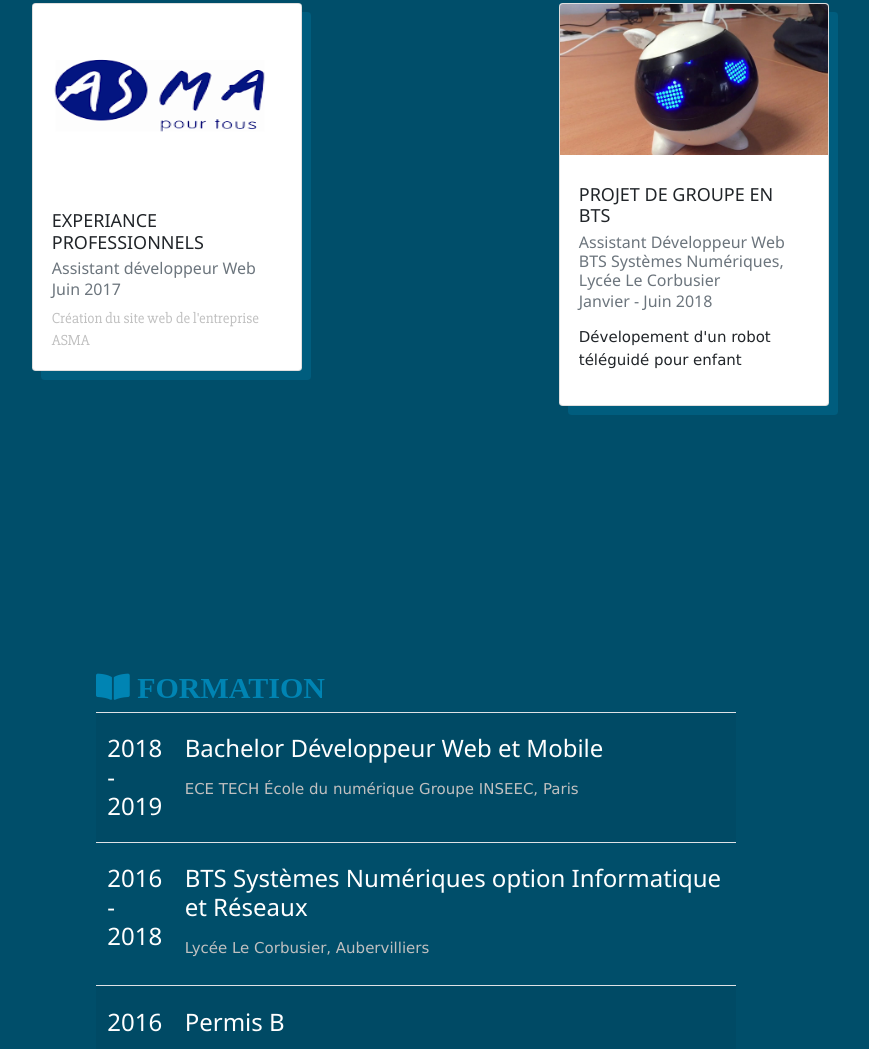
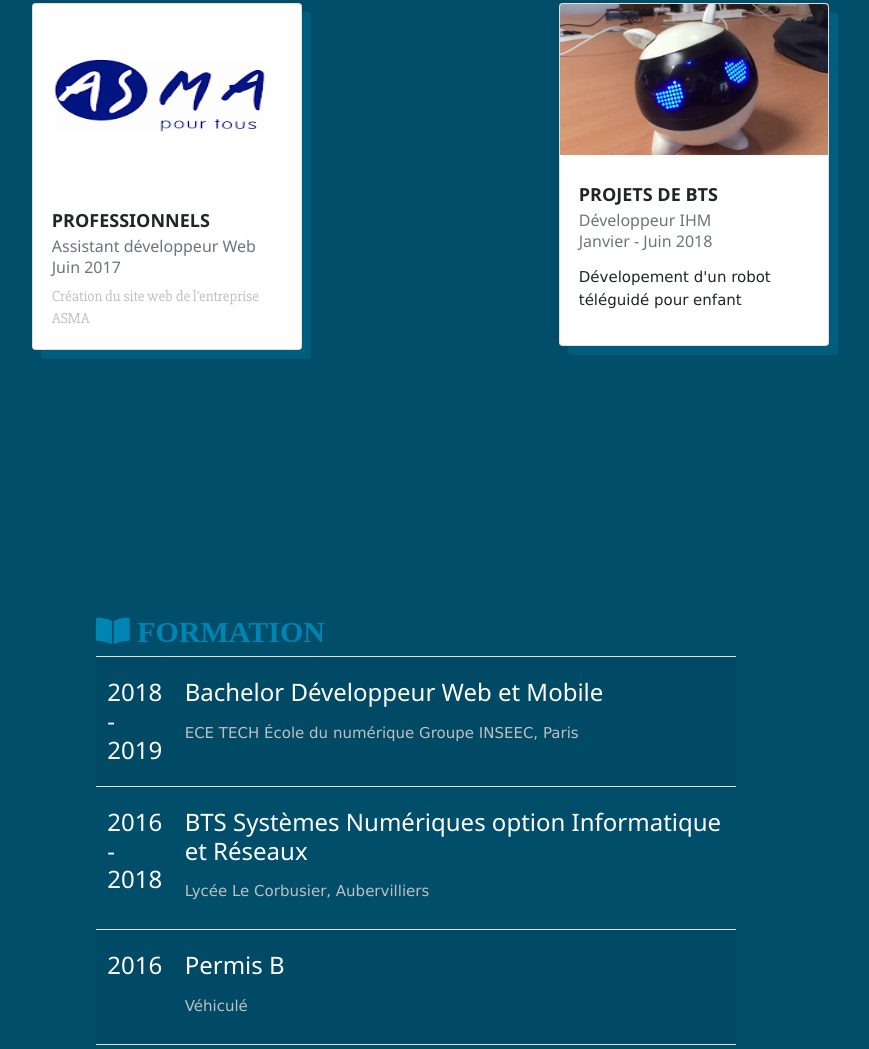
Before and after one commit to SofianeAyat/portfolio, a plain HTML site: page index.html in a window 1280 px wide. Shown: the part 1074-2123 px from the top of the page, without its empty margins (224-1093 px from the left). Drawn offline with nearby package versions, Linux system fonts and the light colour scheme.

Commit message:
Add files via upload

```diff
--- a/index.html
+++ b/index.html
@@ -104,7 +104,7 @@
                 <div class="card" style="width: 18rem;">
                     <img class="card-img-top" src="image\asma.png" height="177" alt="Card image cap">
                         <div class="card-body">
-                            <h5 class="card-title">EXPERIANCE PROFESSIONNELS</h5>
+                            <h5 class="card-title"><strong> PROFESSIONNELS</strong></h5>
                             <h6 class="card-subtitle mb-2 text-muted">Assistant développeur Web</h6>
                             <h6 class="card-subtitle mb-2 text-muted">Juin 2017</h6>
                             <p class="card-text">Création du site web de l'entreprise ASMA</p>
@@ -115,8 +115,8 @@
                 <div class="card" style="width: 18rem;">
                     <img class="card-img-top" src="image\winki.jpg" alt="Card image cap">
                     <div class="card-body">
-                        <h5 class="card-title">PROJET DE GROUPE EN BTS</h5>
-                        <h6 class="card-subtitle mb-2 text-muted">Assistant Développeur Web BTS Systèmes Numériques, Lycée Le Corbusier</h6>
+                        <h5 class="card-title" ><strong>PROJETS DE BTS</strong></h5>
+                        <h6 class="card-subtitle mb-2 text-muted">Développeur IHM</h6>
                         <h6 class="card-subtitle mb-2 text-muted">Janvier - Juin 2018</h6>
                         <p class="card-text"></p>Dévelopement d'un robot téléguidé pour enfant</p>
                     </div>
@@ -259,7 +259,6 @@
               </div>
             </div>
             <div class="row no-gutters social-container">
-              <div class="col"><a class="social-inner" href="#"><span class="icon mdi mdi-facebook"></span><span>Facebook</span></a></div>
               <div class="col"><a class="social-inner" href="https://www.instagram.com/sofianegram/?hl=fr"><span class="icon mdi mdi-instagram"></span><span>instagram</span></a></div>
               <div class="col"><a class="social-inner" href="https://github.com/SofianeAyat"><span class="icon mdi mdi-twitter"></span><span>github</span></a></div>
               <div class="col"><a class="social-inner" href="https://www.linkedin.com/in/sofiane-ayat-5ab650130/"><span class="icon mdi mdi-youtube-play"></span><span>linkedin</span></a></div>
```
